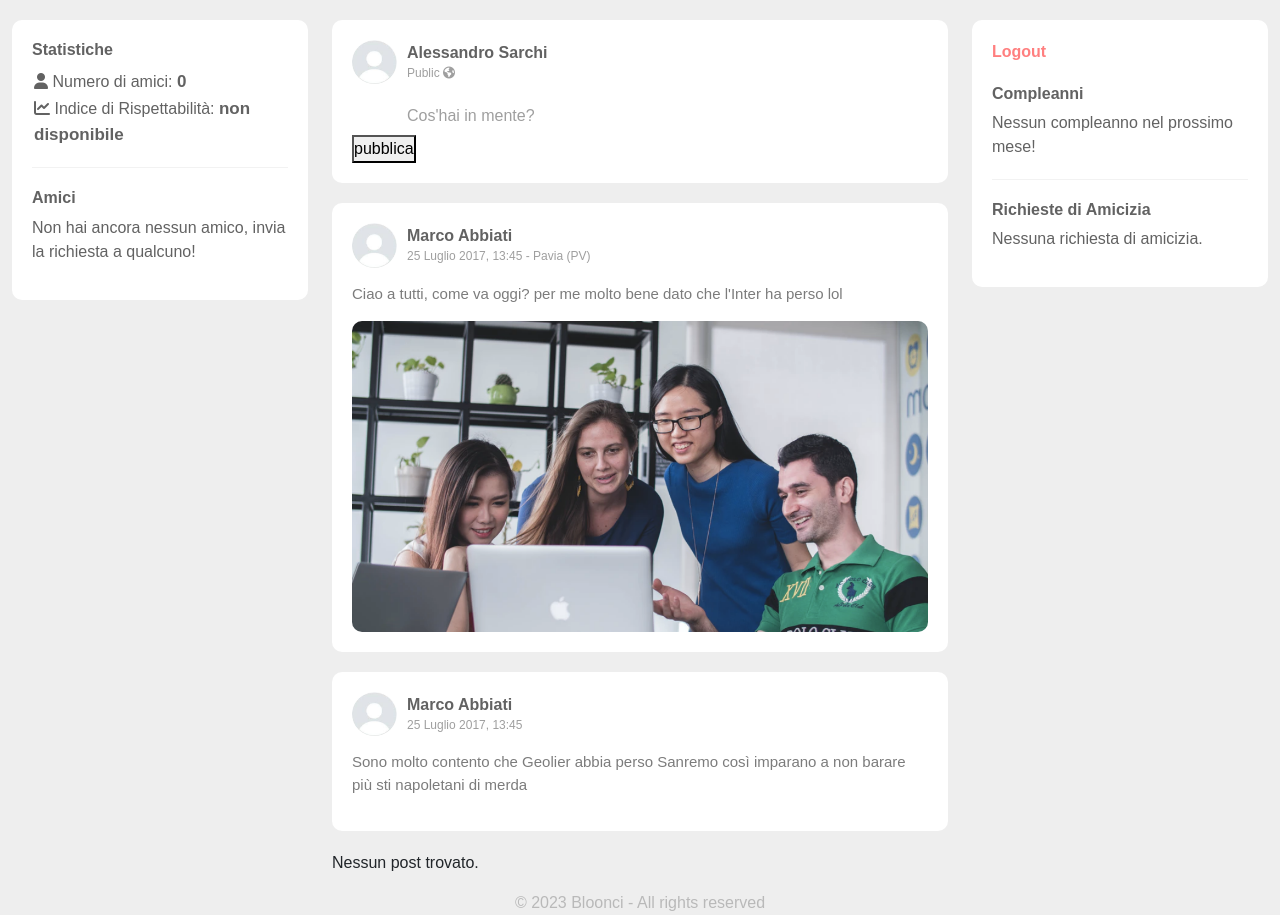
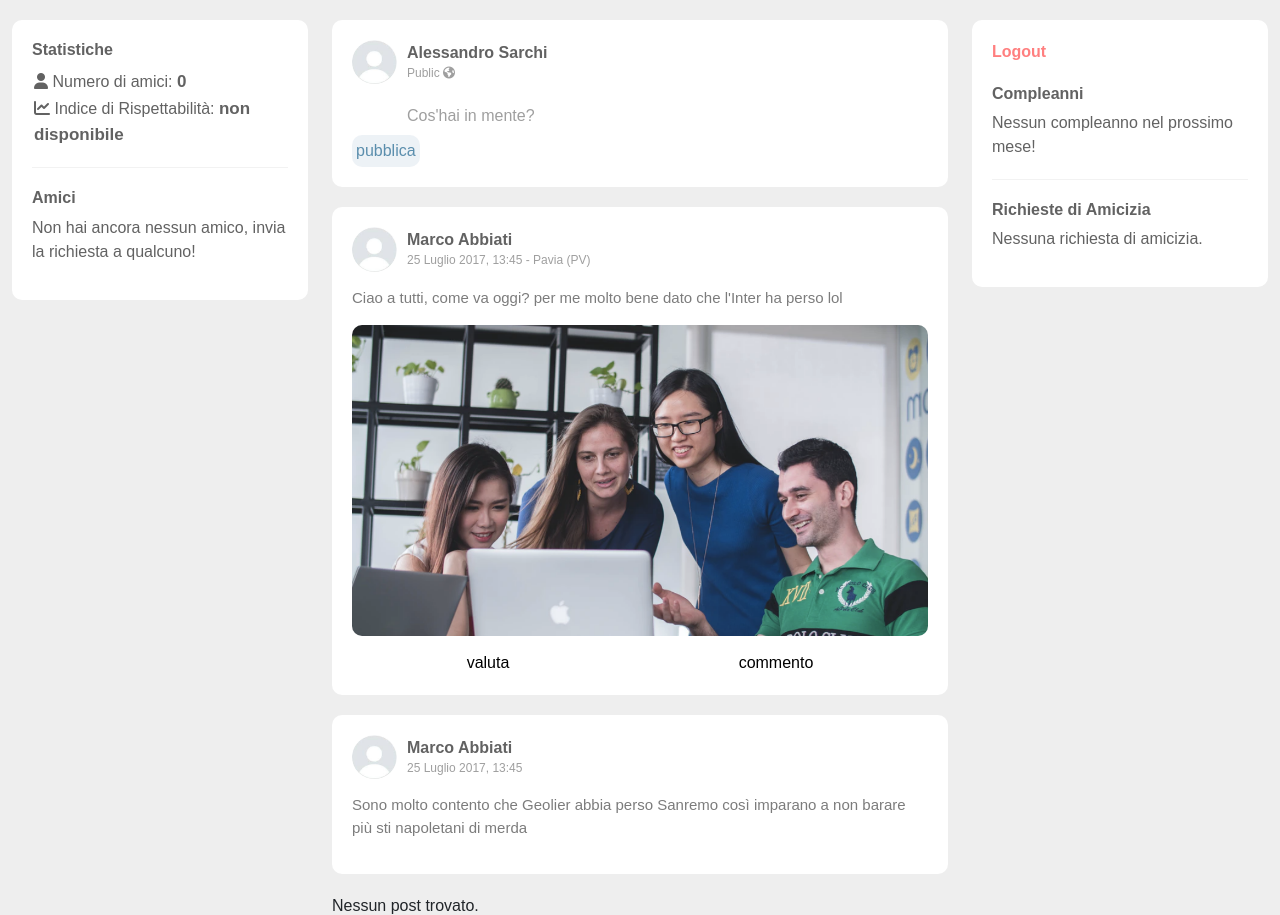
Before and after one commit to PrismaKisar/Bloonci, a PHP site: page / in a window 1280 px wide. Shown: the part 79-994 px from the top of the page. Run offline with PHP 8.4, Linux system fonts and the light colour scheme; the visitor is signed in with stand-in values (Sample User, id 1); data that the repository does not hold is empty; some libraries are stand-ins or nearby versions.

Commit message:
modificato tasto modifca

```diff
--- a/index.php
+++ b/index.php
@@ -123,7 +123,7 @@ if (!isset($_SESSION['email'])) {
                                     oninput="autoResize()"></textarea>
                             </div>
                             <div>
-                                <button id="pubblicaButton">pubblica</button>
+                                <button class="request-button" id="pubblicaButton">pubblica</button>
                             </div>
                         </div>
 
@@ -139,6 +139,14 @@ if (!isset($_SESSION['email'])) {
                                 lol
                             </p>
                             <img src="images/feed-image-1.png" class="post-img">
+                            <div class="post-footer">
+                                <div>
+                                    <button>valuta</button>
+                                </div>
+                                <div>
+                                    <button>commento</button>
+                                </div>
+                            </div>
                         </div>
 
                         <div class="post-container">
--- a/style/myStyle.css
+++ b/style/myStyle.css
@@ -569,3 +569,15 @@ body {
     color: #626262;
     font-weight: 600;
 }
+
+.post-footer {
+    display: flex;
+    align-items: center;
+    justify-content: space-around;
+    margin-top: 15px;
+}
+
+.post-footer button {
+    background: transparent;
+    border: none;
+}
```
Also changed, not shown: backEnd/inserisciMessaggio.php (+2 -17 lines).
